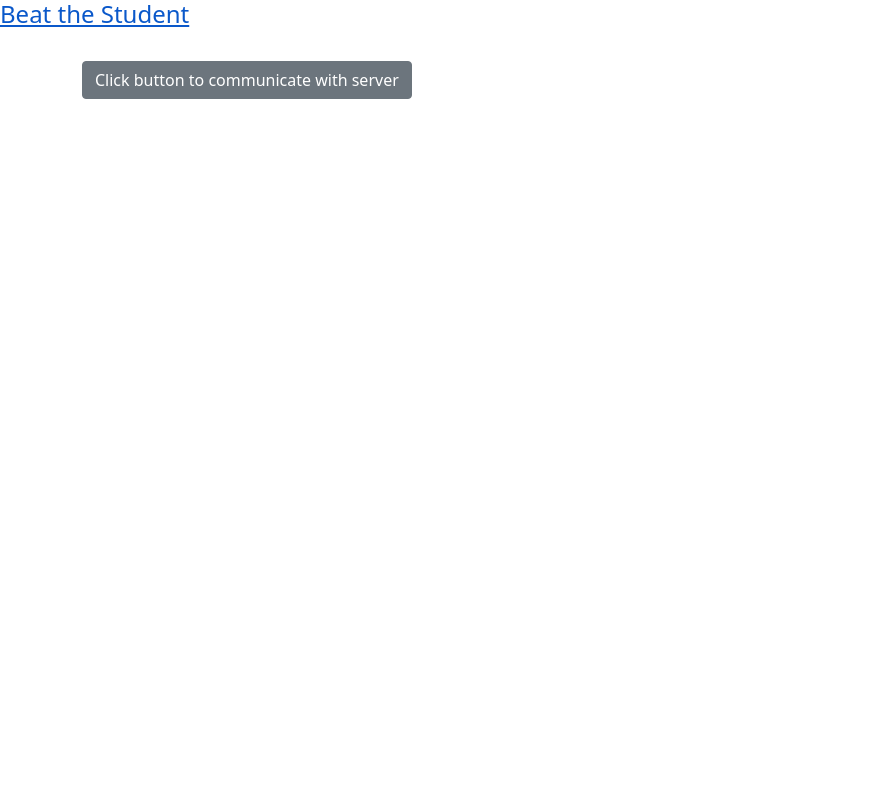
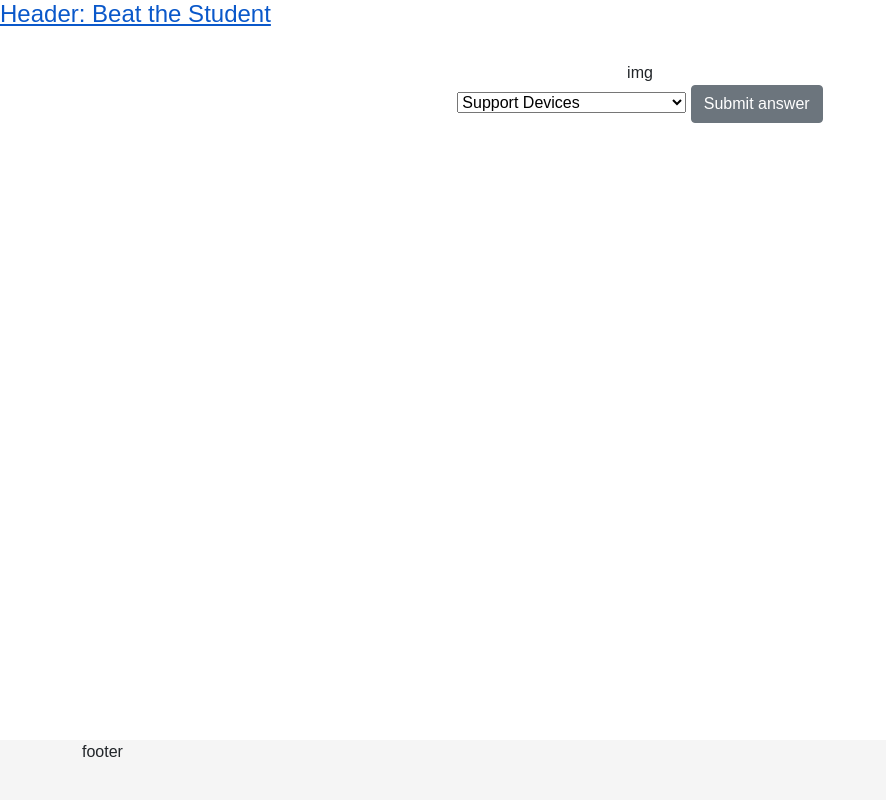
Before and after one commit to suzannenie/chest-ct, a Flask app: page / in a window 1280 px wide. Shown: the whole page, without its empty margins (0-886 px from the left). Run offline with Flask 2, Linux system fonts and the light colour scheme; parts of the project's set-up code (start-up, migrations or seed data) failed here and were passed over; some libraries are stand-ins or nearby versions.

Commit message:
display image and provide selection of labels

```diff
--- a/main.py
+++ b/main.py
@@ -1,28 +1,45 @@
 from flask import Flask, render_template, request
 from flask_socketio import SocketIO
+import utils
 
 
 app = Flask(__name__)
 # app.config['SECRET_KEY'] = 'secret!'
 sio = SocketIO(app)
 sio.init_app(app, cors_allowed_origins="*")
-# sio = socketio.AsyncServer(cors_allowed_origins='*', ping_timeout=35)
+
+# maps user sid to sample number
+user_sample_map = {}
 
 
 @app.route("/")
 def index():
-    return render_template("index.html")
-
+    return render_template("index.html", LABELS=utils.LABELS)
 
 @sio.on('connect')
 def connected():
-    print('Connected to index', request.namespace, request.sid)
+    print('Connected to server', request.namespace, request.sid)
+    i, sample = utils.get_random_sample()
+    img_filename = sample["Path"]
+    user_sample_map[request.sid] = i
+    sio.emit('new_image', img_filename)
 
-@sio.on('user_clicked')
-def userClicked(userID):
-    print('User clicked named', userID)
+
+@sio.on('submit_answer')
+def new_image(answer):
+    print('User submit sid ', request.sid)
+
+    sample_num = user_sample_map.get(request.sid)
+    truth = utils.get_correct_answer(sample_num)
+
+    # todo: reveal correct answer, update score
+
+    i, sample = utils.get_random_sample()
+    img_filename = sample["Path"]
+    user_sample_map[request.sid] = i
+    sio.emit('new_image', img_filename)
 
 
 if __name__ == "__main__":
     # sio.run(app)
-    sio.run(app, debug=True, host="localhost", port=5002)
+    sio.run(app, debug=False, host="localhost", port=5002)
--- a/static/main.css
+++ b/static/main.css
@@ -0,0 +1,27 @@
+html, body {
+    height: 100%;
+    font-family: Arial, Helvetica, serif;
+    /* The html and body elements cannot have any padding or margin. */
+  }
+
+  /* Wrapper for page content to push down footer */
+  #wrap {
+    min-height: 100%;
+    height: auto;
+    /* Negative indent footer by its height */
+    margin: 0 auto -60px;
+    /* Pad bottom by footer height */
+    padding: 0 0 60px;
+  }
+
+  /* Set the fixed height of the footer here */
+  #footer {
+    height: 60px;
+    background-color: #f5f5f5;
+  }
+
+  .center {
+    margin: auto;
+    width: 80%;
+    text-align: center;
+  }
--- a/static/main.js
+++ b/static/main.js
@@ -1,28 +1,23 @@
 'use strict';
-
-// const cors = require('cors')
-// const express = require('express')
-// const app = express()
-// const server = require('http').createServer(app);
-// const http = require("http");
-// app.use(cors());
-
-// const io = require("socket.io")(server, {
-//     allowEIO3: true,
-//     cors: {
-//         origin: true,
-//         credentials: true,
-//     },
-// });
 
 var socket = io.connect();
 var userID;
+var imgName;
+var answer;
 
 socket.on('connect', function() {
     console.log("connected")
 });
 
-function clickedButton() {
-    userID = "student";
-    socket.emit('user_clicked', userID);
+socket.on('new_image', function(img_filename) {
+    imgName = img_filename;
+    console.log('newimage ' + imgName);
+    document.getElementById("img_filename").innerHTML = img_filename;
+    document.getElementById("img").innerHTML = '<img src="../static/' + img_filename + '" alt="no image">';
+});
+
+function submitAnswer() {
+    answer = document.getElementById("label").value;
+    console.log("answer " + answer);
+    socket.emit('submit_answer', answer);
 }
--- a/templates/base.html
+++ b/templates/base.html
@@ -26,8 +26,8 @@
 <body>
 <div id="wrap">
     <!--Fixed navbar -->
-    <div class="tiptop">
-        <h4><a href="/">Beat the Student</a></h4>
+    <div class="header">
+        <h4><a href="/">Header: Beat the Student</a></h4>
     </div>
 
     <div id="content">
@@ -40,6 +40,7 @@
 
 <div id="footer">
     <div class="container">
+        footer
     </div>
 </div>
 
--- a/templates/index.html
+++ b/templates/index.html
@@ -8,8 +8,17 @@
 <br>
 <div class="center">
     <div id="home">
+        <div id="img_filename">img</div>
+        <div id="img"></div>
+
+        <select id="label" method="GET" action="/">
+            {% for label in LABELS %}
+                <option value="{{label}}" SELECTED>{{label}}</option>"
+            {% endfor %}
+        </select>
+
         <button type="button" class="btn btn-secondary"
-            onclick="clickedButton()">Click button to communicate with server
+            onclick="submitAnswer()">Submit answer
         </button>
     </div>
 </div>
--- /dev/null
+++ b/utils.py
@@ -0,0 +1,20 @@
+import pandas as pd
+import random
+
+LABELS = ['No Finding',
+       'Enlarged Cardiomediastinum', 'Cardiomegaly', 'Lung Opacity',
+       'Lung Lesion', 'Edema', 'Consolidation', 'Pneumonia', 'Atelectasis',
+       'Pneumothorax', 'Pleural Effusion', 'Pleural Other', 'Fracture',
+       'Support Devices']
+
+df = pd.read_csv("static/CheXpert-v1.0-small/train.csv")
+num_samples = len(df)
+
+def get_random_sample():
+    x = random.randint(0, num_samples)
+    return x, df.iloc[x]
+
+def get_correct_answer(sample_number):
+    # use AI to predict correct answer or show true label
+    sample = df.iloc[sample_number]
+    return
```
Also changed, not shown: README.md, 1 other file.
